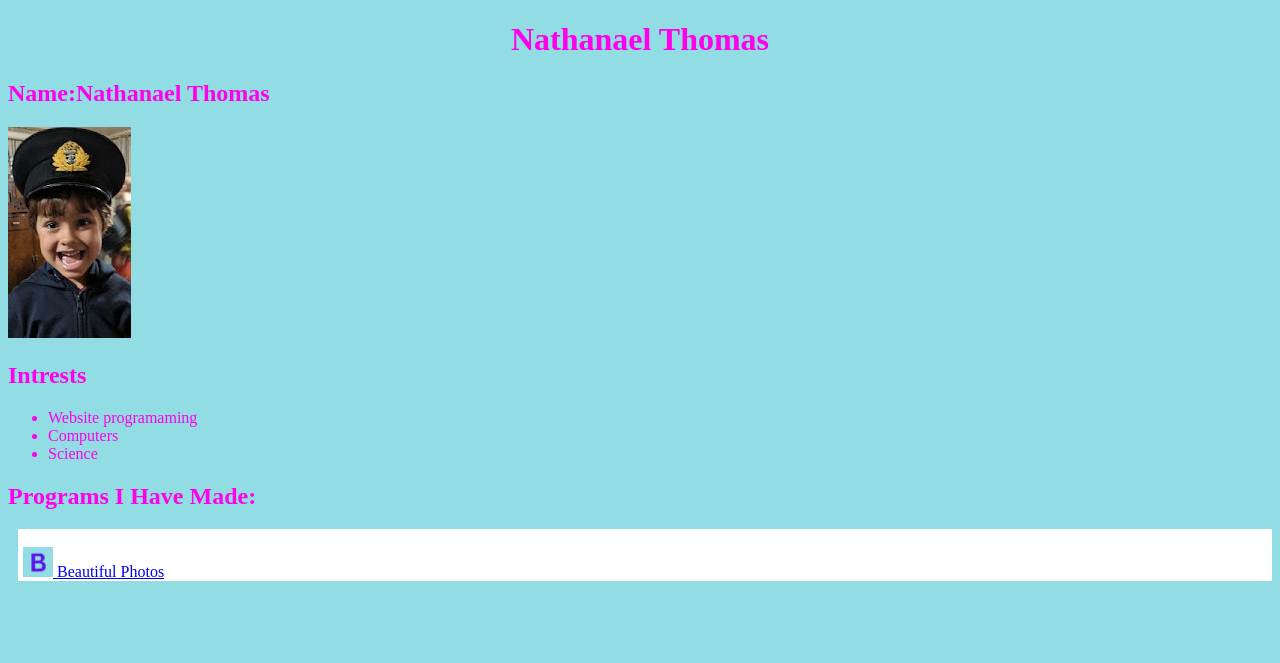
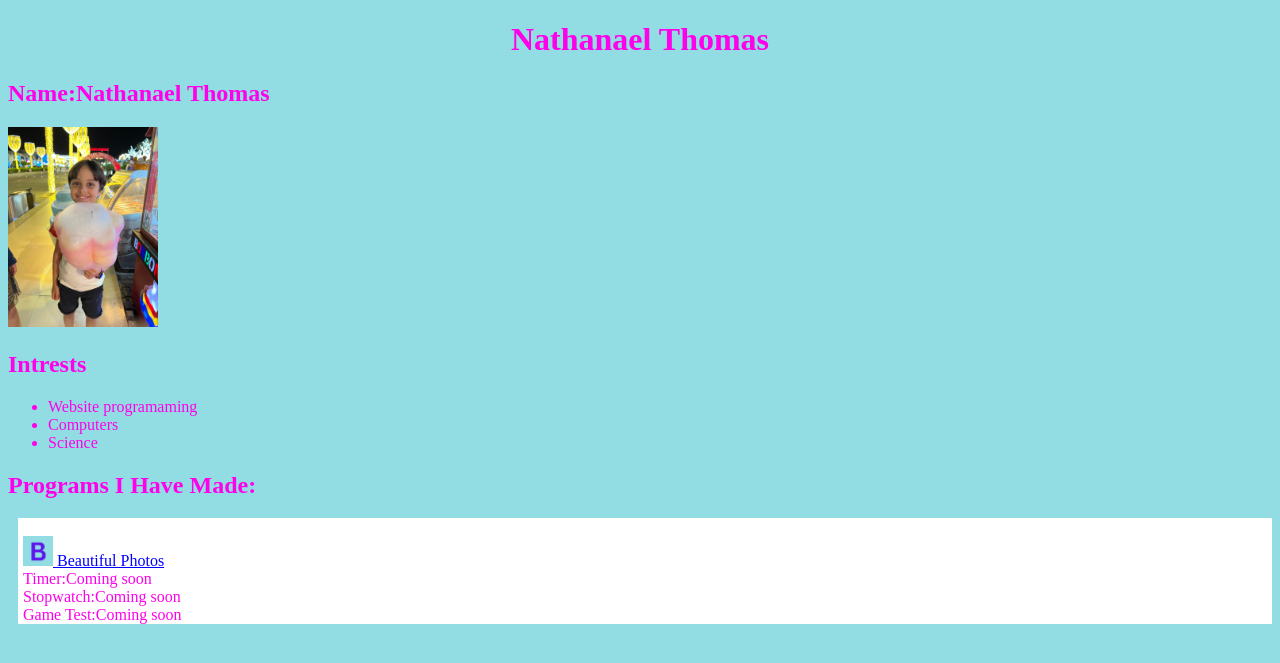
Before and after one commit to nathanael-thms/My-web, a PHP site: page / in a window 1280 px wide. Shown: the top 663 px of the page. Run offline with PHP 8.4, Linux system fonts and the light colour scheme.

Commit message:
coming soon apps added

```diff
--- a/css/css.css
+++ b/css/css.css
@@ -21,3 +21,10 @@ body {
     height:30px;
     width:30px;
 }
+#me{
+  height: 200px;
+  width: 150px;
+}
+a{
+  color:blue;
+}
--- a/index.html
+++ b/index.html
@@ -21,7 +21,7 @@
 
 
     <h2> Name:Nathanael Thomas</h2>
-    <img src="me.jpg">
+    <img id="me" src="me.jpg">
     <h2>Intrests</h2>
     <ul>
         <li> Website programaming </li>
@@ -39,7 +39,10 @@
         <div class="hide">
             <div style="background-color: white; padding-left: 5px; margin-left: 10px;">
             <br>
-            <a href="https://beautifulphotos.thms.uk"><img class="img" src="beautiful-photos-icon.png"> Beautiful Photos </a>
+            <a href="https://beautifulphotos.thms.uk"><img class="img" src="beautiful-photos-icon.png"> Beautiful Photos </a><br>
+            Timer:Coming soon<br>
+            Stopwatch:Coming soon<br>
+            Game Test:Coming soon
             <br>
 
 
```
Also changed, not shown: me.jpg.
